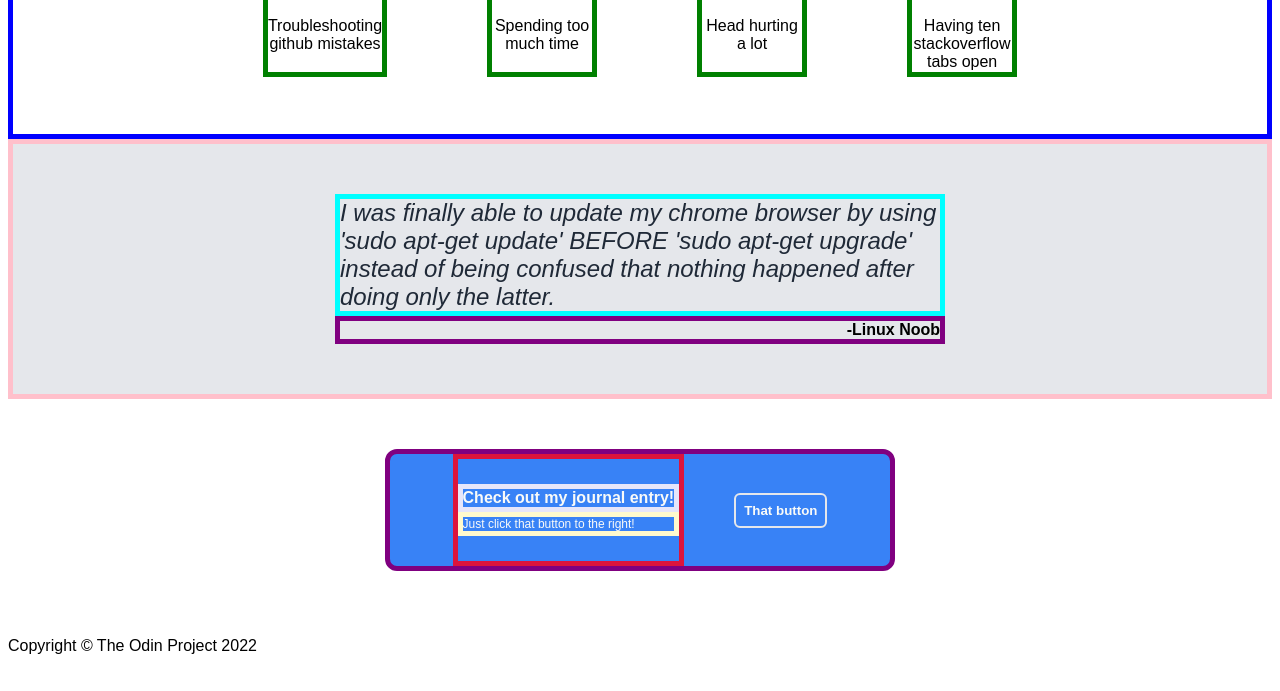
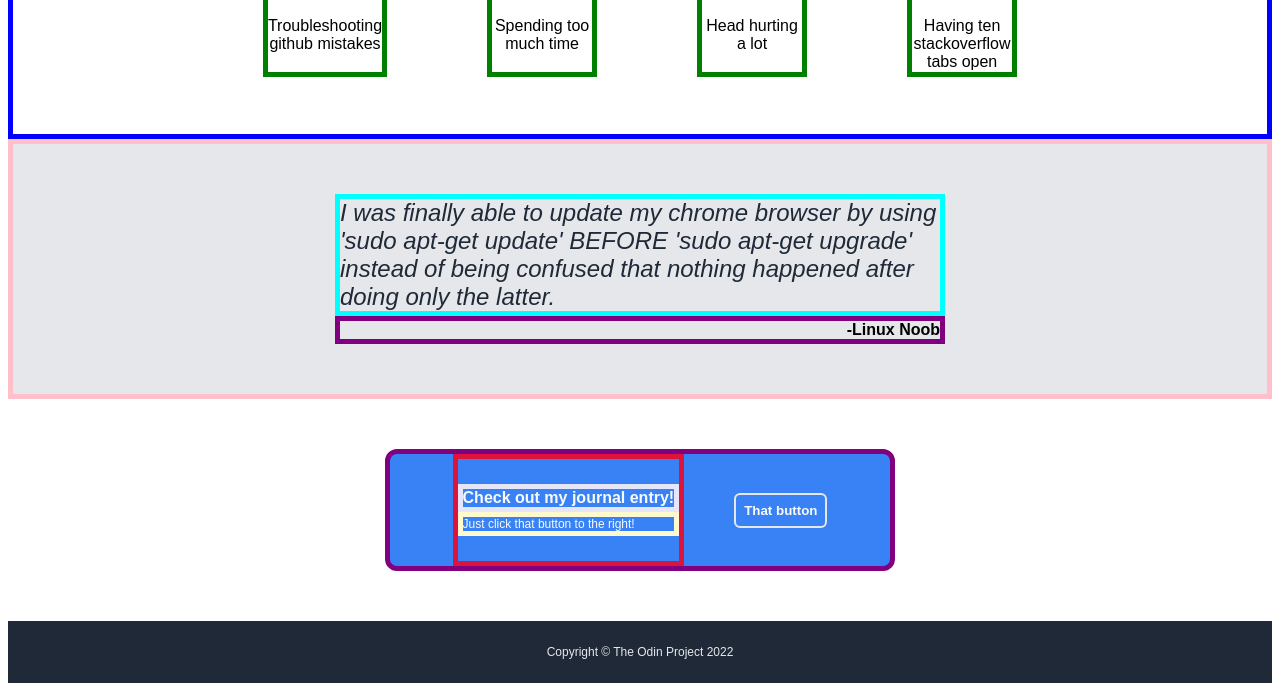
Before and after one commit to clayin-glace/project-landing-page, a plain HTML site: page index.html in a window 1280 px wide. Shown: the part 689-1380 px from the top of the page. Drawn offline with Linux system fonts and the light colour scheme.

Commit message:
Add footer CSS

```diff
--- a/styles.css
+++ b/styles.css
@@ -180,3 +180,11 @@ p.call {
 button.action {
   border: solid #E5E7EB 2px;
 }
+
+footer {
+  padding: 12px;
+  text-align: center;
+  font-size: 12px;
+  background-color: #1f2937;
+  color: #E5E7EB;
+}
```
